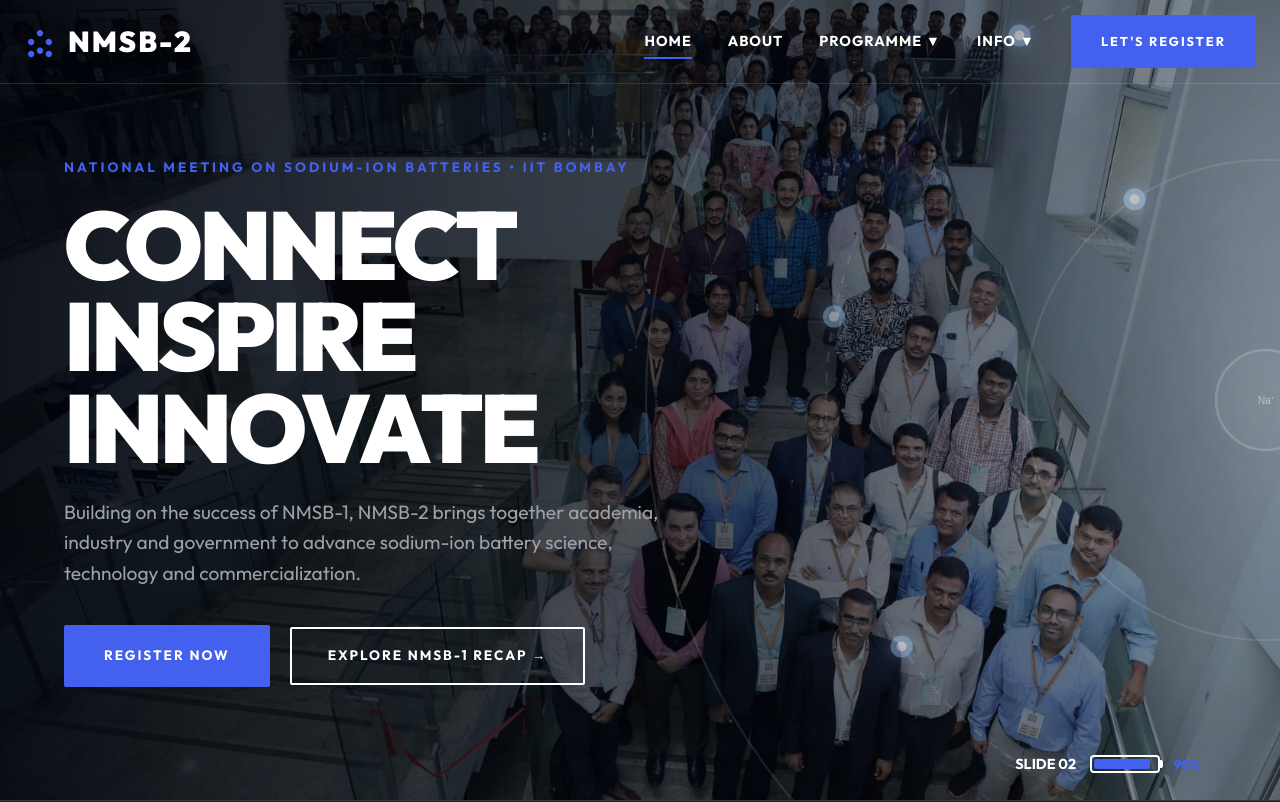
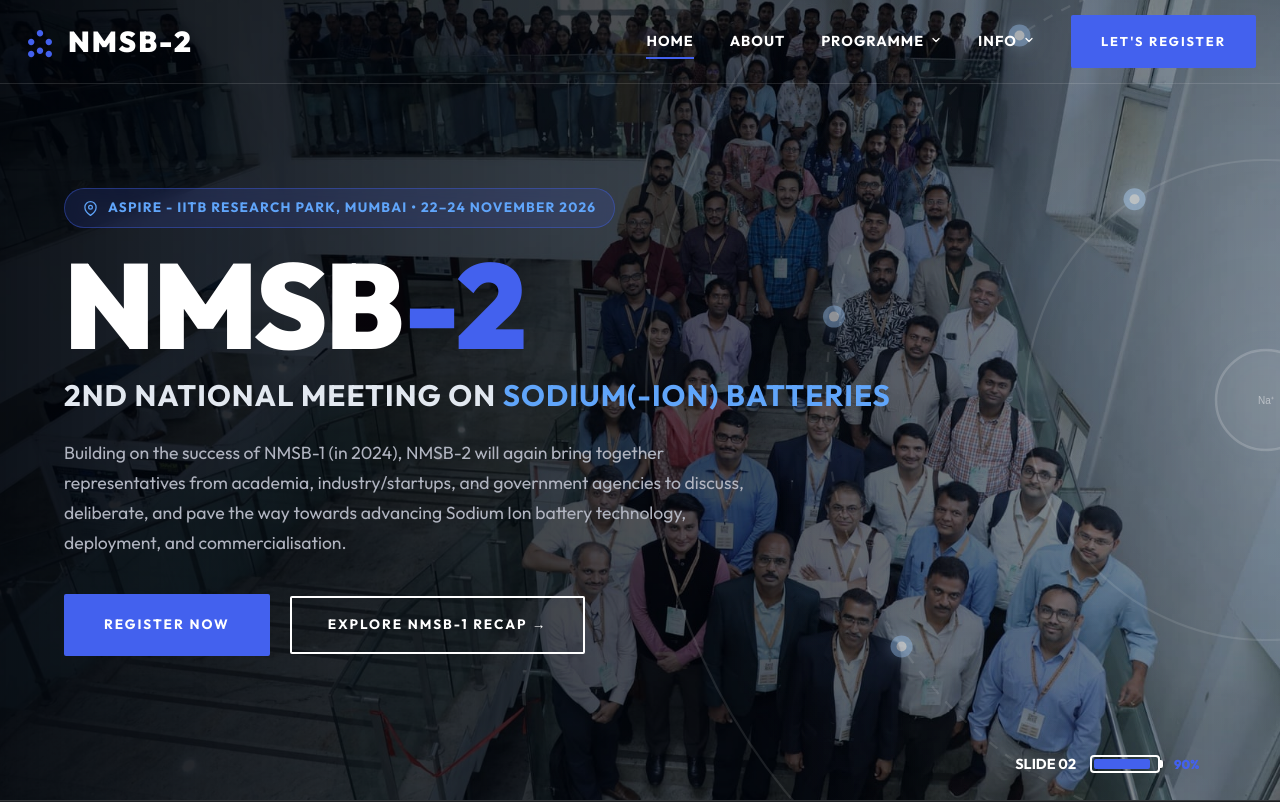
Before and after one commit to deepak1h/nmsb-conference, a Next.js app: page / in a window 1280 px wide. Shown: the top 802 px of the page. Built offline with nearby package versions, Linux system fonts and the light colour scheme; no server answers.

Commit message:
feat: initialize conference application with global styles, pages, and navigation component

```diff
--- a/src/app/about/page.js
+++ b/src/app/about/page.js
@@ -20,7 +20,7 @@
           <div className="agora-pricing-card" style={{ textAlign: "left" }}>
             <h3 style={{ fontSize: "1.5rem", marginBottom: "16px", color: "var(--agora-blue)" }}>MISSION & VISION</h3>
             <p style={{ color: "var(--agora-text-muted)", lineHeight: "1.8" }}>
-              NMSB-2 serves as the premier nationwide forum to bridge academic breakthroughs with industrial battery scaling. As India accelerates renewable energy adoption, sodium-ion technology provides a strategic, sustainable, and cost-effective alternative to lithium-ion systems.
+              NMSB-2 serves as the premier nationwide forum to bridge academic breakthroughs with industrial battery scaling. As India accelerates renewable energy adoption, sodium-ion technology provides a strategic, sustainable, and cost-effective energy storage technologies.
             </p>
           </div>
 
--- a/src/app/globals.css
+++ b/src/app/globals.css
@@ -570,14 +570,17 @@
     left: 0;
     width: 100%;
     height: calc(100vh - 84px);
-    background-color: #121418;
+    background-color: #0B0D12 !important;
+    backdrop-filter: blur(16px);
+    -webkit-backdrop-filter: blur(16px);
     flex-direction: column;
     align-items: stretch;
-    padding: 32px 24px;
-    gap: 20px;
+    padding: 28px 24px;
+    gap: 16px;
     overflow-y: auto;
     display: none;
-    z-index: 999;
+    z-index: 1000;
+    box-shadow: 0 20px 50px rgba(0, 0, 0, 0.95);
   }
 
   .nav-links.mobile-active {
@@ -585,16 +588,77 @@
     animation: fadeIn 0.25s ease-out;
   }
 
+  .dropdown {
+    height: auto !important;
+    position: relative !important;
+    display: flex !important;
+    flex-direction: column !important;
+    align-items: stretch !important;
+    width: 100% !important;
+  }
+
+  .dropdown-trigger {
+    display: flex !important;
+    justify-content: space-between !important;
+    align-items: center !important;
+    width: 100% !important;
+    padding: 12px 0 !important;
+    font-size: 0.95rem !important;
+    font-weight: 700 !important;
+    color: #FFFFFF !important;
+    border-bottom: 1px solid rgba(255, 255, 255, 0.08) !important;
+  }
+
+  .dropdown-arrow {
+    transition: transform 0.3s ease !important;
+  }
+
+  .dropdown-arrow.rotated {
+    transform: rotate(180deg) !important;
+    stroke: var(--agora-blue) !important;
+  }
+
+  .dropdown-menu {
+    position: static !important;
+    opacity: 0 !important;
+    visibility: hidden !important;
+    max-height: 0 !important;
+    overflow: hidden !important;
+    transform: none !important;
+    box-shadow: none !important;
+    border: none !important;
+    background-color: transparent !important;
+    padding: 0 !important;
+    margin: 0 !important;
+    min-width: 100% !important;
+    transition: all 0.3s cubic-bezier(0.16, 1, 0.3, 1) !important;
+    display: flex !important;
+    flex-direction: column !important;
+  }
+
   .dropdown-menu.mobile-show {
-    position: static;
-    opacity: 1;
-    visibility: visible;
-    transform: none;
-    background-color: rgba(255, 255, 255, 0.04);
-    box-shadow: none;
-    border: none;
-    margin-top: 8px;
-    padding: 8px 16px;
+    opacity: 1 !important;
+    visibility: visible !important;
+    max-height: 400px !important;
+    padding: 8px 0 8px 16px !important;
+    background-color: rgba(67, 97, 238, 0.05) !important;
+    border-left: 3px solid var(--agora-blue) !important;
+    border-radius: 0 6px 6px 0 !important;
+    margin-top: 8px !important;
+    gap: 4px !important;
+  }
+
+  .dropdown-item {
+    padding: 10px 14px !important;
+    font-size: 0.85rem !important;
+    color: #C0C4CC !important;
+    border: none !important;
+    border-radius: 4px !important;
+  }
+
+  .dropdown-item:hover, .dropdown-item:active {
+    color: #FFFFFF !important;
+    background-color: rgba(67, 97, 238, 0.18) !important;
   }
 }
 
--- a/src/app/page.js
+++ b/src/app/page.js
@@ -97,19 +97,62 @@
           margin: "0 auto"
         }}>
           {/* Left Column: Headline & Content */}
-          <div style={{ textAlign: "left", maxWidth: "680px", display: "flex", flexDirection: "column", alignItems: "flex-start" }}>
-            <span className="agora-subtitle-badge" style={{ textAlign: "left", marginLeft: 0 }}>
-              NATIONAL MEETING ON SODIUM-ION BATTERIES • IIT BOMBAY
-            </span>
+          <div style={{ textAlign: "left", maxWidth: "850px", display: "flex", flexDirection: "column", alignItems: "flex-start" }}>
+            {/* Top Venue & Date Badge (Above Title) */}
+            <div style={{
+              display: "inline-flex",
+              alignItems: "center",
+              gap: "10px",
+              padding: "8px 18px",
+              backgroundColor: "rgba(67, 97, 238, 0.15)",
+              border: "1px solid rgba(67, 97, 238, 0.4)",
+              borderRadius: "50px",
+              color: "#60A5FA",
+              fontSize: "0.85rem",
+              fontWeight: "700",
+              letterSpacing: "1.2px",
+              textTransform: "uppercase",
+              marginBottom: "20px",
+              backdropFilter: "blur(8px)"
+            }}>
+              <svg width="15" height="15" fill="none" stroke="currentColor" strokeWidth="2" viewBox="0 0 24 24">
+                <path d="M21 10c0 7-9 13-9 13s-9-6-9-13a9 9 0 0 1 18 0z"></path>
+                <circle cx="12" cy="10" r="3"></circle>
+              </svg>
+              <span>ASPIRE - IITB RESEARCH PARK, MUMBAI • 22–24 NOVEMBER 2026</span>
+            </div>
 
-            <h1 className="agora-hero-headline" style={{ marginBottom: "24px", textAlign: "left", alignSelf: "flex-start" }}>
-              CONNECT<br />
-              INSPIRE<br />
-              INNOVATE
+            {/* Giant Prominent Main Title: NMSB-2 */}
+            <h1 style={{
+              fontSize: "clamp(4.5rem, 9.5vw, 7.5rem)",
+              fontWeight: "900",
+              lineHeight: "0.95",
+              letterSpacing: "-2px",
+              color: "#FFFFFF",
+              margin: "0 0 14px 0",
+              textTransform: "uppercase",
+              display: "flex",
+              alignItems: "baseline",
+              gap: "2px"
+            }}>
+              NMSB<span style={{ color: "var(--agora-blue)" }}>-2</span>
             </h1>
 
-            <p style={{ fontSize: "1.2rem", color: "#9FA0A7", marginBottom: "36px", maxWidth: "620px", lineHeight: "1.6", textAlign: "left" }}>
-              {config.conference.tagline}
+            {/* Subtitle: 2nd National Meeting on Sodium(-ion) Batteries */}
+            <h2 style={{
+              fontSize: "clamp(1.25rem, 2.5vw, 1.85rem)",
+              fontWeight: "700",
+              color: "#E2E8F0",
+              letterSpacing: "1px",
+              textTransform: "uppercase",
+              marginBottom: "24px",
+              lineHeight: "1.3"
+            }}>
+              2ND NATIONAL MEETING ON <span style={{ color: "#60A5FA" }}>SODIUM(-ION) BATTERIES</span>
+            </h2>
+
+            <p style={{ fontSize: "1.1rem", color: "#B0B4C0", marginBottom: "36px", maxWidth: "680px", lineHeight: "1.7", textAlign: "left" }}>
+              Building on the success of NMSB-1 (in 2024), NMSB-2 will again bring together representatives from academia, industry/startups, and government agencies to discuss, deliberate, and pave the way towards advancing Sodium Ion battery technology, deployment, and commercialisation.
             </p>
 
             <div style={{ display: "flex", gap: "20px", flexWrap: "wrap", alignItems: "center", justifyContent: "flex-start" }}>
--- a/src/components/Navbar.js
+++ b/src/components/Navbar.js
@@ -55,13 +55,16 @@
 
           {/* Programme Dropdown */}
           <div className="dropdown">
-            <span
-              className="nav-link"
+            <div
+              className="nav-link dropdown-trigger"
               style={{ cursor: "pointer" }}
               onClick={() => setProgrammeDropdownOpen(!programmeDropdownOpen)}
             >
-              Programme ▼
-            </span>
+              <span>Programme</span>
+              <svg className={`dropdown-arrow ${programmeDropdownOpen ? "rotated" : ""}`} width="12" height="12" viewBox="0 0 24 24" fill="none" stroke="currentColor" strokeWidth="2.5" strokeLinecap="round" strokeLinejoin="round" style={{ marginLeft: "6px" }}>
+                <polyline points="6 9 12 15 18 9"></polyline>
+              </svg>
+            </div>
             <div className={`dropdown-menu ${programmeDropdownOpen ? "mobile-show" : ""}`}>
               <Link href="/programme" className="dropdown-item" onClick={closeMobileMenu}>Programme Schedule</Link>
               <Link href="/speakers" className="dropdown-item" onClick={closeMobileMenu}>Keynote Speakers</Link>
@@ -70,13 +73,16 @@
 
           {/* Info Dropdown */}
           <div className="dropdown">
-            <span
-              className="nav-link"
+            <div
+              className="nav-link dropdown-trigger"
               style={{ cursor: "pointer" }}
               onClick={() => setInfoDropdownOpen(!infoDropdownOpen)}
             >
-              Info ▼
-            </span>
+              <span>Info</span>
+              <svg className={`dropdown-arrow ${infoDropdownOpen ? "rotated" : ""}`} width="12" height="12" viewBox="0 0 24 24" fill="none" stroke="currentColor" strokeWidth="2.5" strokeLinecap="round" strokeLinejoin="round" style={{ marginLeft: "6px" }}>
+                <polyline points="6 9 12 15 18 9"></polyline>
+              </svg>
+            </div>
             <div className={`dropdown-menu ${infoDropdownOpen ? "mobile-show" : ""}`}>
               <Link href="/recap" className="dropdown-item" onClick={closeMobileMenu}>NMSB-1 Retrospective</Link>
               <Link href="/venue" className="dropdown-item" onClick={closeMobileMenu}>Venue & Travel</Link>
--- a/src/config/variables.js
+++ b/src/config/variables.js
@@ -4,20 +4,20 @@
     shortName: "NMSB-2",
     dates: "22-24 November 2026",
     venue: "ASPIRE - IIT Bombay Research Park, Mumbai, India",
-    tagline: "Building on the success of NMSB-1, NMSB-2 brings together academia, industry and government to advance sodium-ion battery science, technology and commercialization.",
+    tagline: "Building on the success of NMSB-1 (in 2024), NMSB-2 will again bring together representatives from academia, industry/startups, and government agencies to discuss, deliberate, and pave the way towards advancing Sodium Ion battery technology, deployment, and commercialisation.",
     contactEmail: "contact@nmsb2-dummy.org.in", // [TO BE PROVIDED]
   },
   dates: {
     abstractOpens: "1 September 2026",
     abstractDeadline: "15 October 2026",
     acceptanceNotification: "1 November 2026",
-    earlyBirdDeadline: "1 November 2026",
+    earlyBirdDeadline: "31 October 2026",
     regularDeadline: "20 November 2026",
   },
   googleSheetWebhookUrl: process.env.NEXT_PUBLIC_GOOGLE_SHEET_WEBHOOK_URL || "", // Google Apps Script Webhook URL for live Google Sheet sync
   fees: {
     gstRate: 0.18, // 18% GST
-    earlyBirdCutoff: "1 November 2026",
+    earlyBirdCutoff: "31 October 2026",
     startup: { earlyBird: "INR 12,750", regular: "INR 17,000" },
     notes: {
       taxExclusion: "The above figures exclude taxes (18% GST), which will be added during final payment via the gateway.",
@@ -35,9 +35,9 @@
       {
         category: "Student / Post-doc / Project staff",
         categoryKey: "student_postdoc",
-        nonBrs: { earlyBird: 5000, standard: 6500 },
-        brsMember: { earlyBird: 4250, standard: 5525 },
-        description: "Student registration opens shortly",
+        nonBrs: { earlyBird: "Opens shortly", standard: "Opens shortly" },
+        brsMember: { earlyBird: "Opens shortly", standard: "Opens shortly" },
+        description: "Registration opens shortly",
         disabled: true
       },
       {
```
Also changed, not shown: src/app/registration/page.js (+8 -8 lines), data/registrations.csv, 1 other file (tests, documents, lock files or other folders).
